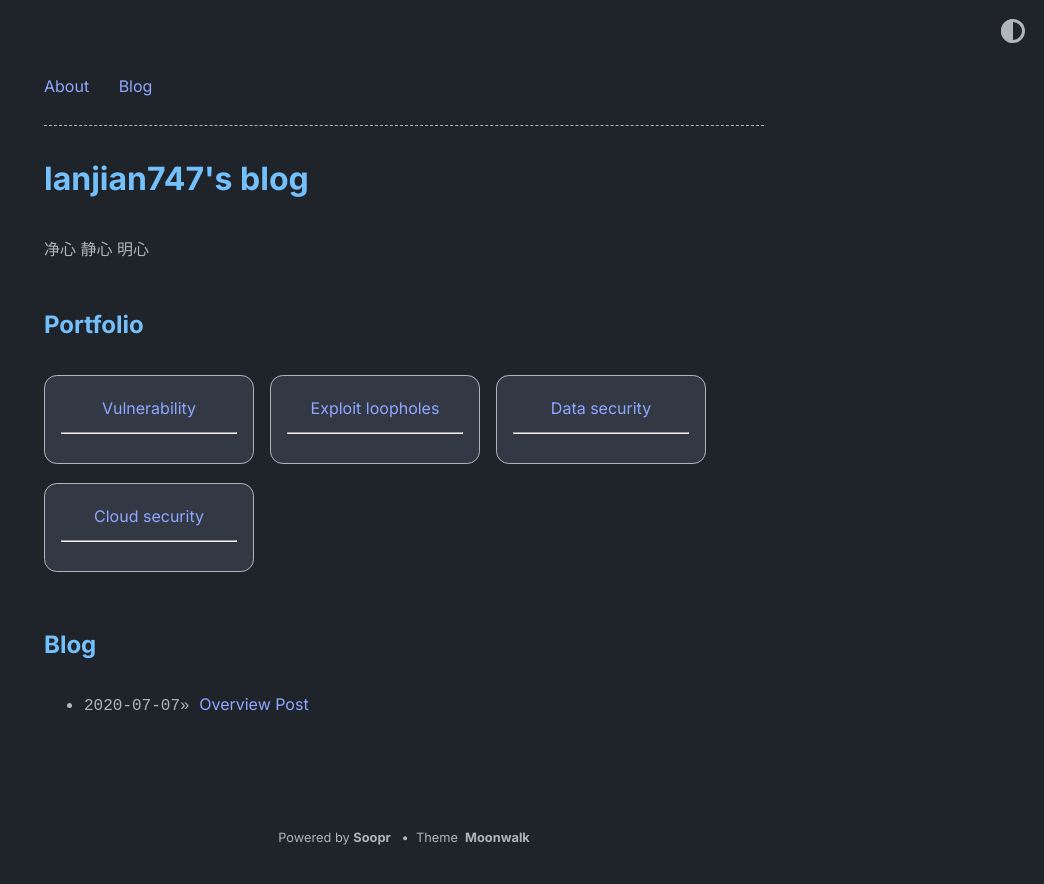
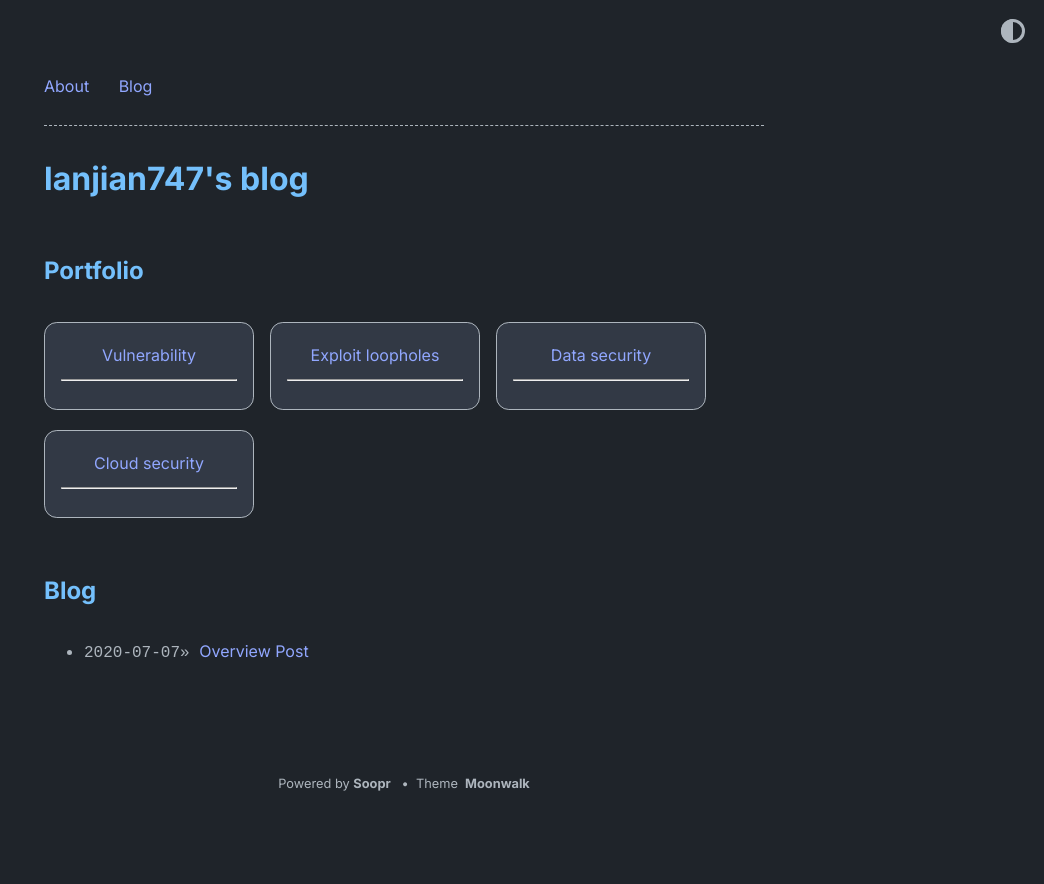
Before and after one commit to lanjian747/lanjian747.github.io, a Jekyll site: the page built from index.md, in a window 1280 px wide. Shown: the top 884 px of the page, without its empty margins (236-1280 px from the left). Built offline with Jekyll 4.4.1, drawn with Linux system fonts in a browser that asks for light colours.

Commit message:
Update _config.yml

```diff
--- a/_config.yml
+++ b/_config.yml
@@ -1,7 +1,6 @@
 title: lanjian747's blog
 url: https://lanjian747.github.io
 description: > # description of the site (multiple lines allowed)
-  净心 静心 明心
 
 permalink: /:slug
 
```
